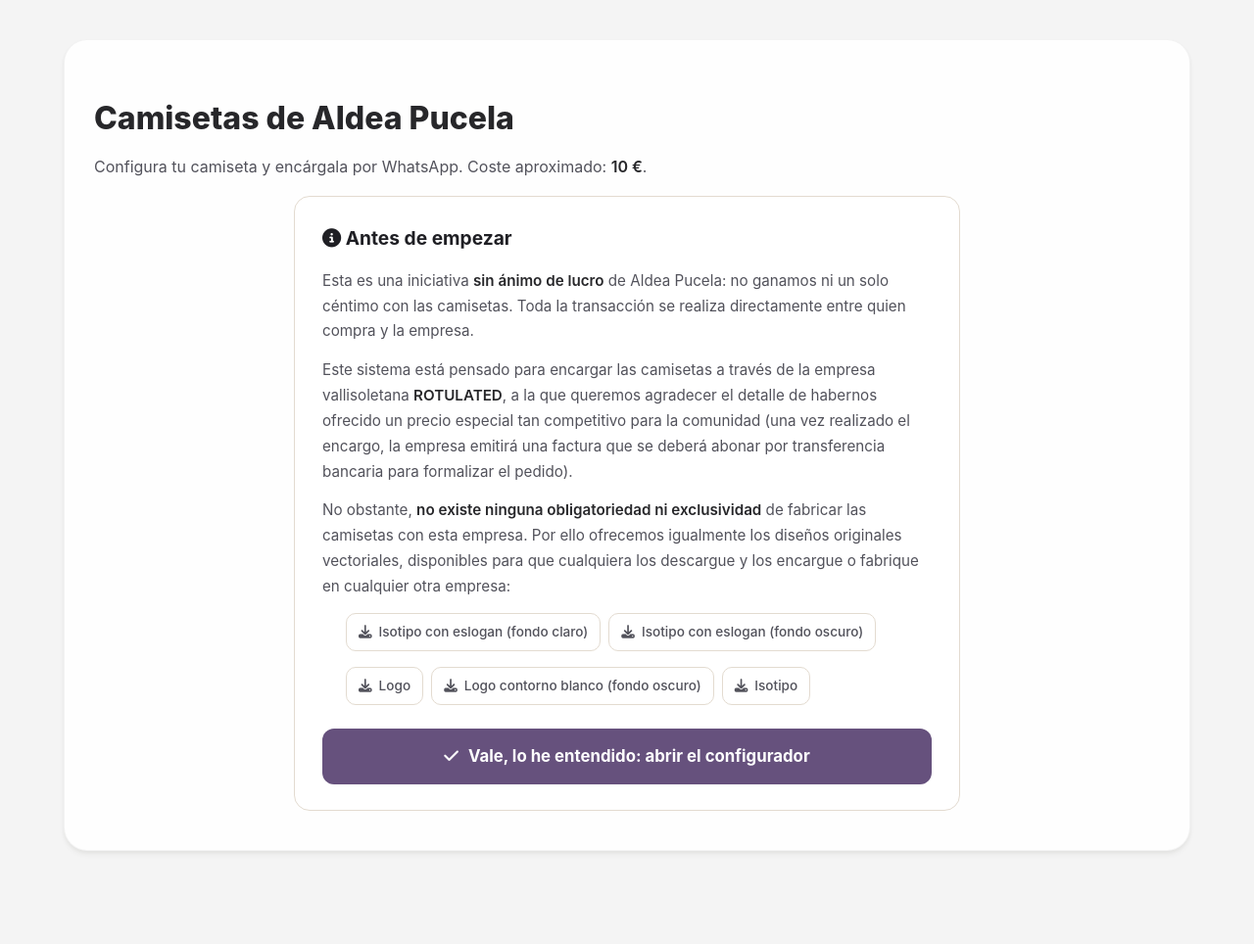
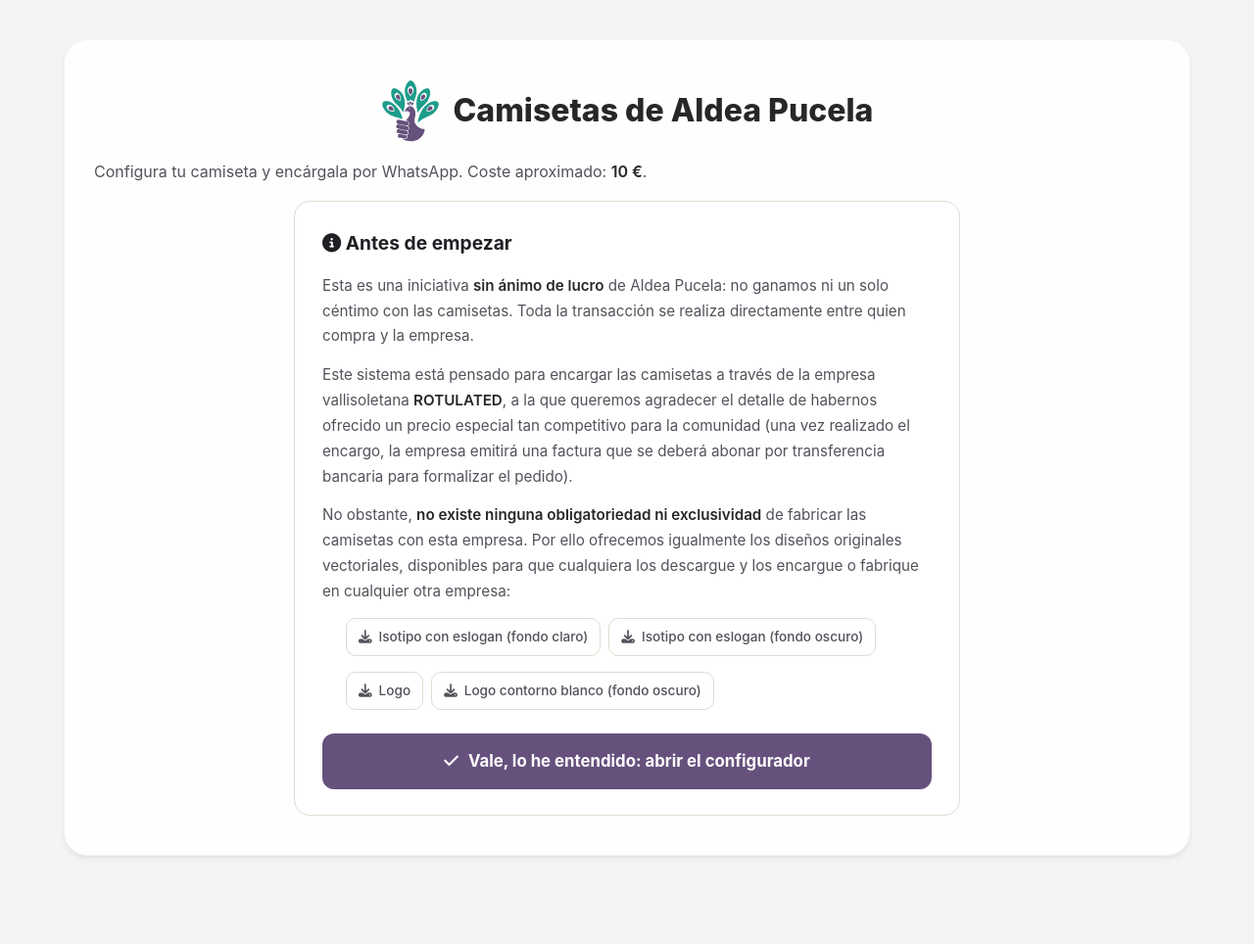
Before and after one commit to aldeapucela/web, a Jekyll site: the page built from camisetas.html, in a window 1280 px wide. Shown: the whole page at 98% size. Built offline with Jekyll 4.4.1, drawn with Linux system fonts in a browser that asks for light colours; comment, search, counter and statistics services are not loaded.

Commit message:
Añadir isotipo al encabezado y retirar la descarga del isotipo suelto
Co-Authored-By: Claude Fable 5 <noreply@anthropic.com>
Claude-Session: https://claude.ai/code/session_01KyjMozx8SotVMXJXkBBYD2

```diff
--- a/camisetas.html
+++ b/camisetas.html
@@ -15,6 +15,18 @@ slug: camisetas
     margin-left: auto !important;
     margin-right: auto !important;
   }
+
+  .cfg-header {
+    display: flex;
+    align-items: center;
+    justify-content: center;
+    gap: 14px;
+    margin-bottom: 8px;
+  }
+
+  .cfg-header-logo { width: 60px; height: auto; flex-shrink: 0; }
+
+  .cfg-header h1 { margin: 0; }
 
   .cfg-wrap {
     display: grid;
@@ -292,7 +304,10 @@ slug: camisetas
   }
 </style>
 
-<h1>Camisetas de Aldea Pucela</h1>
+<div class="cfg-header">
+  <img src="/img/marca_2/isotipo.svg" alt="" class="cfg-header-logo">
+  <h1>Camisetas de Aldea Pucela</h1>
+</div>
 <p>Configura tu camiseta y encárgala por WhatsApp. Coste aproximado: <strong>10&nbsp;€</strong>.</p>
 
 <div class="cfg-intro" id="cfg-intro">
@@ -311,7 +326,6 @@ slug: camisetas
     <li><a href="/img/marca_2/isotipo_eslogan.svg" download><i class="fa-solid fa-download" aria-hidden="true"></i> Isotipo con eslogan (fondo oscuro)</a></li>
     <li><a href="/img/marca_2/logo.svg" download><i class="fa-solid fa-download" aria-hidden="true"></i> Logo</a></li>
     <li><a href="/img/marca_2/logo_contorno_blanco.svg" download><i class="fa-solid fa-download" aria-hidden="true"></i> Logo contorno blanco (fondo oscuro)</a></li>
-    <li><a href="/img/marca_2/isotipo.svg" download><i class="fa-solid fa-download" aria-hidden="true"></i> Isotipo</a></li>
   </ul>
   <button class="cfg-intro-ok" id="cfg-intro-ok">
     <i class="fa-solid fa-check" aria-hidden="true"></i>
```
